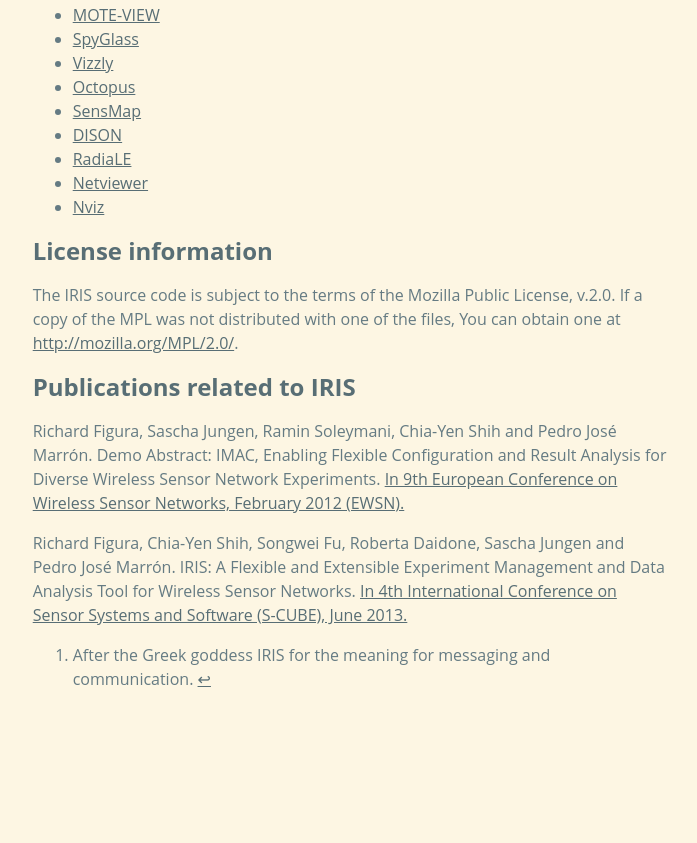
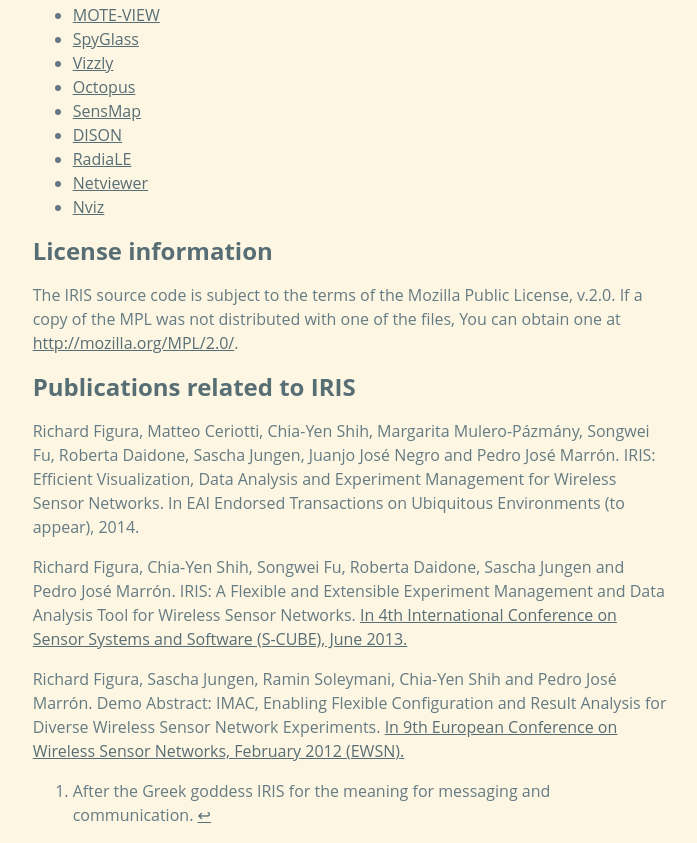
Before and after one commit to wsntools/wsntools.github.io, a plain HTML site: page code/iris/index.html in a window 1280 px wide. Shown: the part 8846-9689 px from the top of the page, without its empty margins (290-987 px from the left). Before the commit the page ends 9553 px from the top, so only its background shows below. Drawn offline with Linux system fonts and the light colour scheme.

Commit message:
added new reference to iris

```diff
--- a/code/iris/index.html
+++ b/code/iris/index.html
@@ -258,9 +258,11 @@ However everybody has its own requirements on the toolset he uses and sometimes
 
 <h2 id="publications-related-to-iris">Publications related to IRIS</h2>
 
-<p>Richard Figura, Sascha Jungen, Ramin Soleymani, Chia-Yen Shih and Pedro José Marrón. Demo Abstract: IMAC, Enabling Flexible Configuration and Result Analysis for Diverse Wireless Sensor Network Experiments. <a title="EWSN-Demo-Paper 2012" href="http://ewsn12.disi.unitn.it/posters.html">In 9th European Conference on Wireless Sensor Networks, February 2012 (EWSN).</a></p>
+<p>Richard Figura, Matteo Ceriotti, Chia-Yen Shih, Margarita Mulero-Pázmány, Songwei Fu, Roberta Daidone, Sascha Jungen, Juanjo José Negro and Pedro José Marrón. IRIS: Efficient Visualization, Data Analysis and Experiment Management for Wireless Sensor Networks. In EAI Endorsed Transactions on Ubiquitous Environments (to appear), 2014.</p>
 
 <p>Richard Figura, Chia-Yen Shih, Songwei Fu, Roberta Daidone, Sascha Jungen and Pedro José Marrón. IRIS: A Flexible and Extensible Experiment Management and Data Analysis Tool for Wireless Sensor Networks. <a title="S-CUBE 2013" href="http://dx.doi.org/10.1007/978-3-319-04166-7_7">In 4th International Conference on Sensor Systems and Software (S-CUBE), June 2013.</a> </p>
+
+<p>Richard Figura, Sascha Jungen, Ramin Soleymani, Chia-Yen Shih and Pedro José Marrón. Demo Abstract: IMAC, Enabling Flexible Configuration and Result Analysis for Diverse Wireless Sensor Network Experiments. <a title="EWSN-Demo-Paper 2012" href="http://ewsn12.disi.unitn.it/posters.html">In 9th European Conference on Wireless Sensor Networks, February 2012 (EWSN).</a></p>
 
 <div class="footnotes">
   <ol>
```
